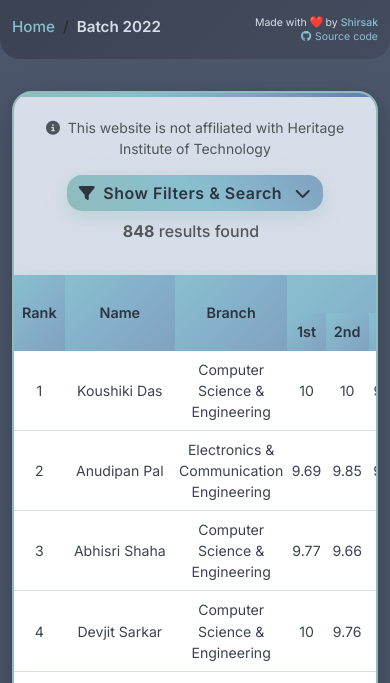
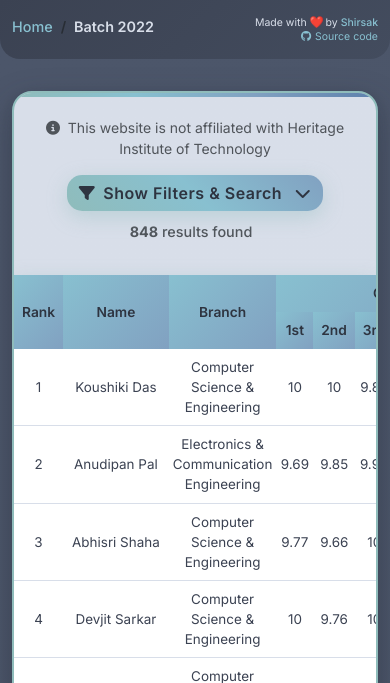
Before and after one commit to shirsakm/heritage-db, a Flask app: page /hdb/batch/2022 in a window 390 px wide. Shown: the top 683 px of the page. Run offline with Flask 3, Linux system fonts and the light colour scheme.

Commit message:
feat: improved sizes on mobile

```diff
--- a/static/css/base.css
+++ b/static/css/base.css
@@ -58,6 +58,8 @@ body {
     letter-spacing: 1.5px;
     text-shadow: 2px 2px 4px rgba(143, 188, 187, 0.3);
     position: relative;
+    /* Fluid font size: min 1.4rem, scales with viewport, caps at 2.25rem */
+    font-size: clamp(1.4rem, 3.5vw, 2.25rem);
 }
 
 .title-text::after {
@@ -75,6 +77,7 @@ body {
     color: var(--nord2);
     font-weight: var(--font-weight-medium);
     font-style: italic;
+    font-size: clamp(0.95rem, 2.2vw, 1.1rem);
 }
 
 .footer-text {
--- a/static/css/table.css
+++ b/static/css/table.css
@@ -124,6 +124,7 @@
     color: var(--nord8);
     text-decoration: none;
     font-weight: var(--font-weight-medium);
+    font-size: clamp(0.9rem, 1.8vw, 1.05rem);
 }
 
 .breadcrumb-nord .breadcrumb-item a:hover {
@@ -134,7 +135,10 @@
 .breadcrumb-nord .breadcrumb-item.active {
     color: var(--nord4);
     font-weight: var(--font-weight-semibold);
+    font-size: clamp(0.9rem, 1.8vw, 1.05rem);
 }
+
+/* Results summary/count: default inherits Bootstrap; phone-specific tweak below */
 
 /* Back to Top Button */
 #backToTop {
@@ -203,14 +207,21 @@
 
     /* Smaller font & tighter spacing for mobile */
     .table-nord thead th {
-    font-size: 0.9rem; /* was 0.75rem */
+        font-size: clamp(0.86rem, 1.9vw, 0.98rem);
         padding: var(--spacing-sm) var(--spacing-sm);
     }
     .table-nord tbody td {
-    font-size: 0.88rem; /* was 0.72rem */
+        font-size: clamp(0.84rem, 1.8vw, 0.95rem);
         padding: var(--spacing-sm) var(--spacing-xs);
     }
     .table-nord tbody tr:hover {
         transform: none; /* avoid layout shift on small screens */
     }
+
+    /* Smaller only on phones: results summary/count (override fs-6/small sizes) */
+    .results-summary,
+    .results-summary.fs-6,
+    .results-count {
+        font-size: clamp(0.9rem, 2.4vw, 1rem) !important;
+    }
 }
--- a/templates/components/search_filter.html
+++ b/templates/components/search_filter.html
@@ -44,7 +44,7 @@
 
         <!-- Results Count -->
         <div class="col-md-2 d-flex align-items-center">
-            <small class="text-muted">
+            <small class="text-muted results-count">
                 <strong>{{ data|length }}</strong> results found
             </small>
         </div>
--- a/templates/table.html
+++ b/templates/table.html
@@ -30,7 +30,7 @@
                 <!-- Collapsible Filters Toggle Button -->
                 <div class="mb-2">
                     <button
-                        class="btn btn-primary-nord"
+                        class="btn btn-primary-nord filters-toggle-btn"
                         type="button"
                         data-bs-toggle="collapse"
                         data-bs-target="#filtersCollapse"
@@ -44,7 +44,7 @@
 
                 <!-- Quick Results Summary -->
                 <div class="text-break">
-                    <span class="fs-6 text-muted pe-2" style="font-weight: var(--font-weight-medium);">
+                    <span class="fs-6 text-muted pe-2 results-summary results-count" style="font-weight: var(--font-weight-medium);">
                         <strong>{{ data|length }}</strong> result{{ 's' if data|length != 1 else '' }} found
                         {% if search_query %}<br class="d-md-none"> | Search: "{{ search_query }}"{% endif %}
                         {% if sort_by %}<br class="d-md-none"> | Sorted by {{ sort_by }}{% endif %}
```
Also changed, not shown: ROADMAP.md (+1 -1 lines).
